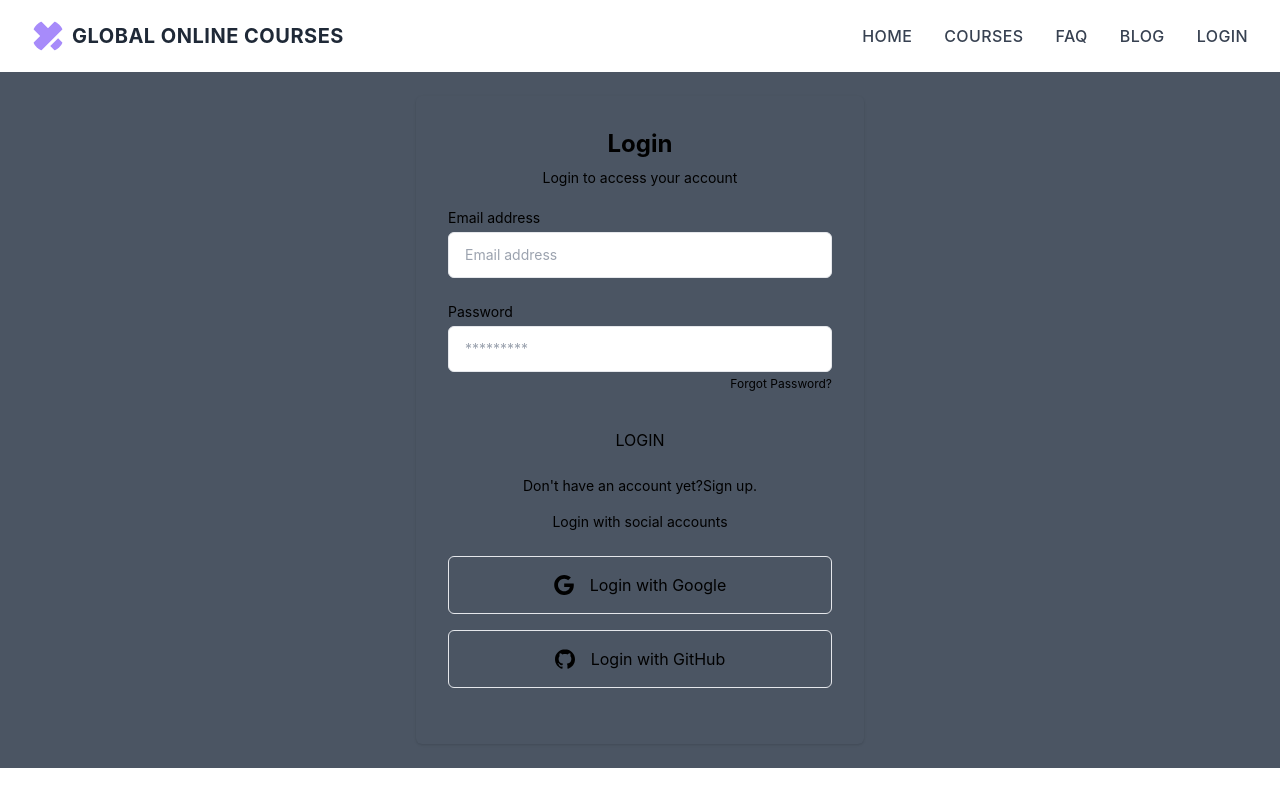
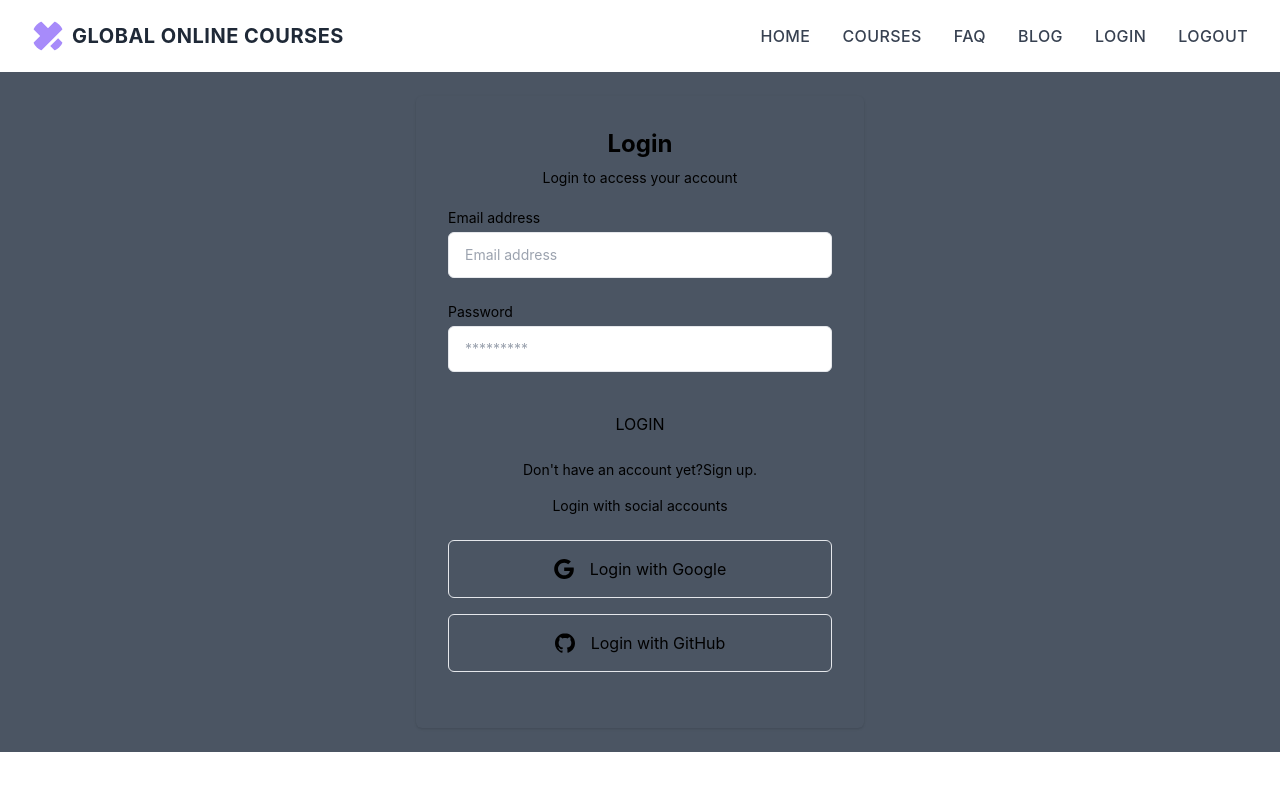
Before and after one commit to Bikrom2001/programming-lang-client-side, a React (Create React App) app: page /login in a window 1280 px wide. Shown: the top 794 px of the page. Built offline with nearby package versions, Linux system fonts and the light colour scheme.

Commit message:
login user set firebase

```diff
--- a/src/components/Header/Header.js
+++ b/src/components/Header/Header.js
@@ -73,6 +73,15 @@ const Header = () => {
                 className='font-medium tracking-wide uppercase text-gray-700 transition-colors duration-200 hover:text-deep-purple-accent-400'
               >
                 Login
+              </Link>
+            </li>
+            <li>
+              <Link
+                aria-label='Login'
+                title='Login'
+                className='font-medium tracking-wide uppercase text-gray-700 transition-colors duration-200 hover:text-deep-purple-accent-400'
+              >
+                logout
               </Link>
             </li>
           </ul>
--- a/src/components/Login/Login.js
+++ b/src/components/Login/Login.js
@@ -1,23 +1,52 @@
-import React from 'react';
+import React, { useContext, useState } from 'react';
 import { Link } from 'react-router-dom';
+import { toast } from 'react-toastify';
+import { AuthContext } from '../../contexts/UserContext';
 
 const Login = () => {
+
+    const {signIn} = useContext(AuthContext);
+    const [error, setError] = useState('');
+
+    const handleSubmit = (event) => {
+        event.preventDefault();
+        const form = event.target;
+        const email = form.email.value;
+        const password = form.password.value;
+
+        signIn(email, password)
+        .then(result => {
+            const user = result.user;
+            console.log(user);
+            form.reset();
+            setError('');
+            toast.success('Login Success !',{autoClose: 1000});
+        })
+        .catch(error => {
+            console.error(error)
+            const errorMessage = error.message;
+            setError(errorMessage);
+        })
+
+        console.log(email,password);
+    }
+
     return (
         <section className='bg-gray-600 pb-6 pt-6'>
             <div className="w-full max-w-md mx-auto p-4 rounded-md shadow sm:p-8 dark:bg-gray-900 dark:text-gray-100">
 
                 <h1 className="text-2xl font-bold text-center mb-2">Login</h1>
                 <p className="text-sm dark:text-gray-400 text-center mb-5">Login to access your account</p>
-                <form className="space-y-6 ng-untouched ng-pristine ng-valid">
+                <form onSubmit={handleSubmit} className="space-y-6 ng-untouched ng-pristine ng-valid">
                     <div className="space-y-1 text-sm">
                         <label htmlFor="username" className="block text-left dark:text-gray-400">Email address</label>
-                        <input type="email" name="email" id="username" placeholder="Email address" className="w-full px-4 py-3 border rounded-md dark:border-gray-700 dark:bg-gray-900 dark:text-gray-100 focus:dark:border-violet-400" />
+                        <input type="email" name="email" id="username" placeholder="Email address" className="w-full px-4 py-3 border rounded-md dark:border-gray-700 dark:bg-gray-900 dark:text-gray-100 focus:dark:border-violet-400" required />
                     </div>
                     <div className="space-y-1 text-sm">
                         <label htmlFor="password" className="block dark:text-gray-400">Password</label>
-                        <input type="password" name="password" id="password" placeholder="*********" className="w-full px-4 py-3 border rounded-md dark:border-gray-700 dark:bg-gray-900 dark:text-gray-100 focus:dark:border-violet-400" />
+                        <input type="password" name="password" id="password" placeholder="*********" className="w-full px-4 py-3 border rounded-md dark:border-gray-700 dark:bg-gray-900 dark:text-gray-100 focus:dark:border-violet-400" required />
                         <div className="flex justify-end text-xs dark:text-gray-400">
-                            <Link rel="noopener noreferrer" to='/'>Forgot Password?</Link>
+                            <Link rel="noopener noreferrer" to='/'>{error}</Link>
                         </div>
                     </div>
                     <button className="block w-full p-3 text-center rounded-sm dark:text-gray-900 dark:bg-violet-400 uppercase">Login</button>
--- a/src/components/Register/Register.js
+++ b/src/components/Register/Register.js
@@ -31,7 +31,6 @@ const Register = () => {
             setError(errorMessage);
         } )
 
-        console.log(name, photoURL, email, password);
     }
 
     return (
--- a/src/contexts/UserContext.js
+++ b/src/contexts/UserContext.js
@@ -1,5 +1,5 @@
 import React, { createContext } from 'react';
-import {createUserWithEmailAndPassword, getAuth} from 'firebase/auth';
+import {createUserWithEmailAndPassword, getAuth, signInWithEmailAndPassword, signOut} from 'firebase/auth';
 import app from '../firebase/firebase.config';
 
 export const AuthContext = createContext();
@@ -14,8 +14,18 @@ const UserContext = ({ children }) => {
         return createUserWithEmailAndPassword(auth, email, password);
     }
 
+    // login User
+    const signIn = (email, password) => {
+        return signInWithEmailAndPassword(auth, email, password);
+    }
 
-    const authInfo = { user, createUser };
+    // logout
+    const logOut = () => {
+        return signOut(auth);
+    }
+
+
+    const authInfo = { user, createUser, signIn, logOut};
 
 
     return (
```
